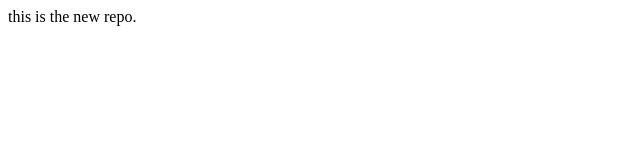
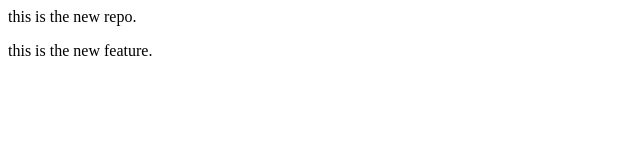
Before and after one commit to Ballararavind/localrepo, a plain HTML site: page index.html in a window 1280 px wide. Shown: the whole page, without its empty margins (0-640 px from the left). Drawn offline with Linux system fonts and the light colour scheme.

Commit message:
added new feature

```diff
--- a/index.html
+++ b/index.html
@@ -1 +1,2 @@
 <p>this is the new repo.</p>
+<p>this is the new feature.</p>
```
